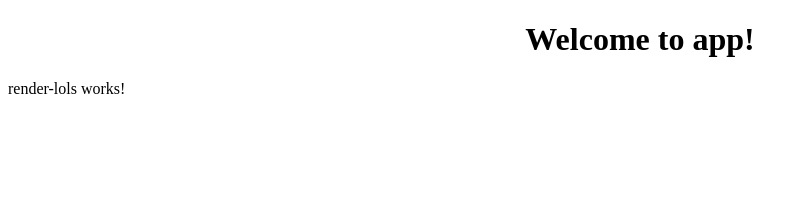
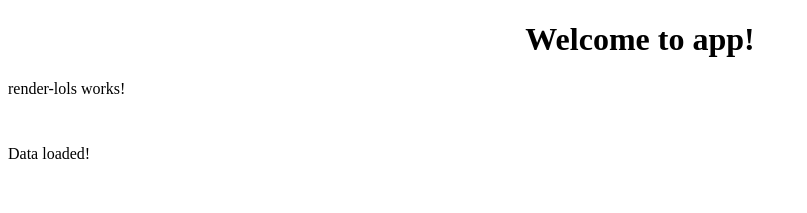
Before and after one commit to BernhardFuchs/save-your-lols, an Angular app: page / in a window 1280 px wide. Shown: the top 213 px of the page, without its empty margins (0-807 px from the left). Built offline with nearby package versions, Linux system fonts and the light colour scheme; no server answers.

Commit message:
- minor changes to fetch from localhost:3000

```diff
--- a/src/app/fetch-lol.service.ts
+++ b/src/app/fetch-lol.service.ts
@@ -29,7 +29,7 @@ export class FetchLolService {
   }
 
   private extractLolData(res): LolData {
-    return new LolData(res.resHeaderLocation, res.resHeadline, res.resGifUrl, res.resGif.data);
+    return new LolData(res.location, res.headline, res.gifUrl, res.gifData.data);
   }
 
 }
--- a/src/app/render-lols/render-lols.component.html
+++ b/src/app/render-lols/render-lols.component.html
@@ -1,6 +1,9 @@
 <p>
   render-lols works!
 </p>
+<pre>
+  {{ lolData$ | async }}
+</pre>
 <p>
-  {{ lolData$ | async }}
+  Data loaded!
 </p>
```
